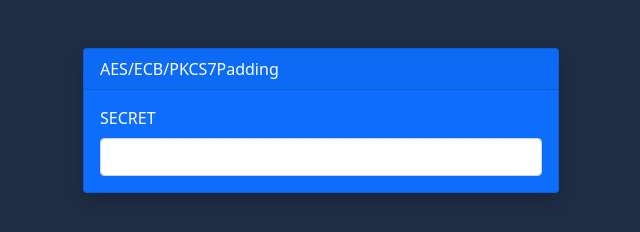
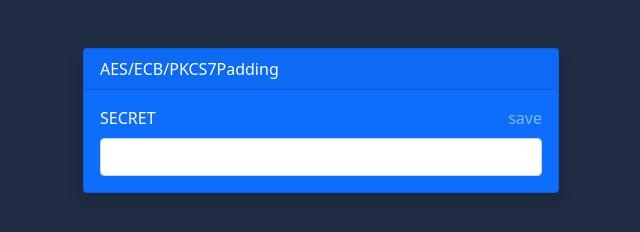
Before and after one commit to BankTP/aes_cipher_js, a plain HTML site: page index.html in a window 1280 px wide. Shown: the full height of the page, 319-959 px from the left. Drawn offline with nearby package versions, Linux system fonts and the light colour scheme.

Commit message:
can save secret to localstorage

```diff
--- a/index.html
+++ b/index.html
@@ -32,9 +32,16 @@
             <div class="card-body">
 
                 <div>
-                    <label class="form-label">SECRET</label>
+                    <div class="form-label">
+                        <div class="row">
+                            <div class="col">SECRET</div>
+                            <div class="col-auto text-white-50" style="cursor: pointer;">
+                                <div @click="saveSecret">save</div>
+                            </div>
+                        </div>
+                    </div>
                     <div>
-                        <input type="text" v-model="secret" class="form-control" />
+                        <input type="password" v-model="secret" class="form-control" />
                     </div>
                 </div>
                 <template v-if="secret">
@@ -70,7 +77,7 @@
             el: "#app",
             data: function () {
                 return {
-                    secret: '',
+                    secret: localStorage.getItem('aes-secret'),
                     plain: '',
                     cipher: ''
                 }
@@ -94,6 +101,9 @@
                 cipherChange() {
                     this.plain = decrypt(this.processedSecret, this.cipher)
                 },
+                saveSecret() {
+                    localStorage.setItem('aes-secret', this.secret)
+                }
             }
         })
 
```
